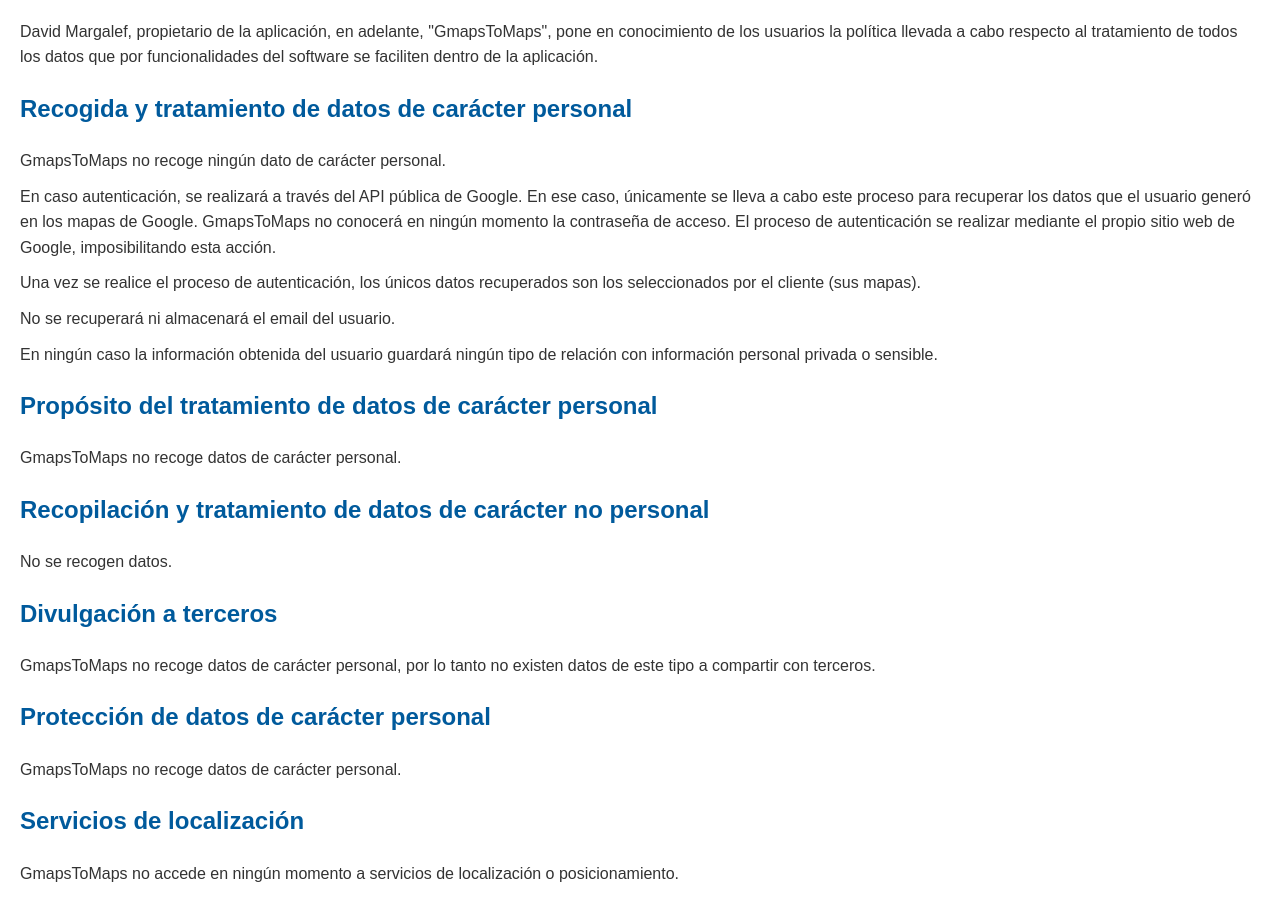
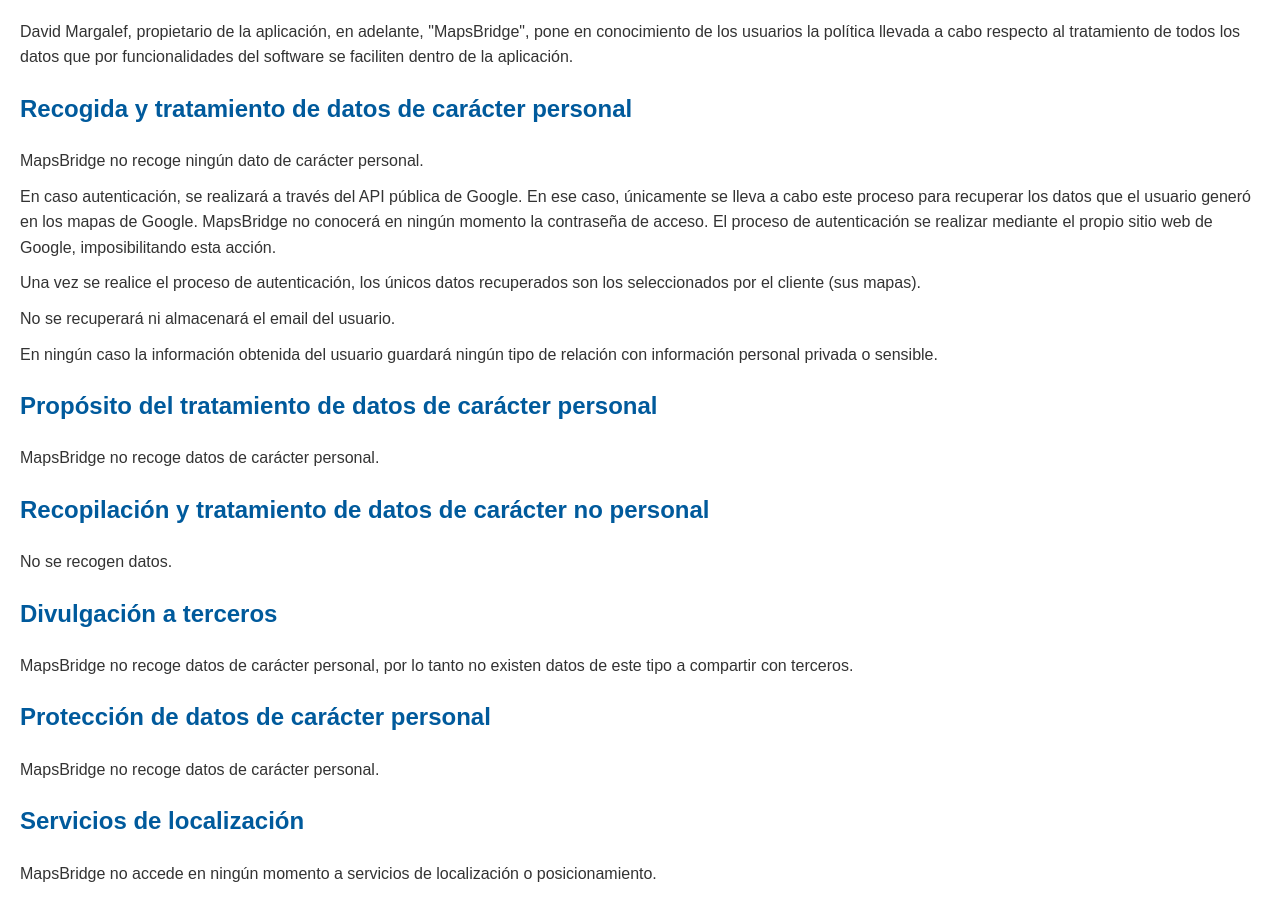
Before and after one commit to DavidWW/privacidad_mapsBridge, a plain HTML site: page index.html in a window 1280 px wide. Shown: the part 74-980 px from the top of the page. Drawn offline with Linux system fonts and the light colour scheme.

Commit message:
Update index.html

```diff
--- a/index.html
+++ b/index.html
@@ -22,27 +22,27 @@
 </head>
 <body>
     <h1>Política de privacidad</h1>
-    <p>David Margalef, propietario de la aplicación, en adelante, "GmapsToMaps", pone en conocimiento de los usuarios la política llevada a cabo respecto al tratamiento de todos los datos que por funcionalidades del software se faciliten dentro de la aplicación.</p>
+    <p>David Margalef, propietario de la aplicación, en adelante, "MapsBridge", pone en conocimiento de los usuarios la política llevada a cabo respecto al tratamiento de todos los datos que por funcionalidades del software se faciliten dentro de la aplicación.</p>
 
     <h2>Recogida y tratamiento de datos de carácter personal</h2>
-    <p>GmapsToMaps no recoge ningún dato de carácter personal.</p>
-    <p>En caso autenticación, se realizará a través del API pública de Google. En ese caso, únicamente se lleva a cabo este proceso para recuperar los datos que el usuario generó en los mapas de Google. GmapsToMaps no conocerá en ningún momento la contraseña de acceso. El proceso de autenticación se realizar mediante el propio sitio web de Google, imposibilitando esta acción.</p>
+    <p>MapsBridge no recoge ningún dato de carácter personal.</p>
+    <p>En caso autenticación, se realizará a través del API pública de Google. En ese caso, únicamente se lleva a cabo este proceso para recuperar los datos que el usuario generó en los mapas de Google. MapsBridge no conocerá en ningún momento la contraseña de acceso. El proceso de autenticación se realizar mediante el propio sitio web de Google, imposibilitando esta acción.</p>
     <p>Una vez se realice el proceso de autenticación, los únicos datos recuperados son los seleccionados por el cliente (sus mapas).</p>
     <p>No se recuperará ni almacenará el email del usuario.</p>
     <p>En ningún caso la información obtenida del usuario guardará ningún tipo de relación con información personal privada o sensible.</p>
 
     <h2>Propósito del tratamiento de datos de carácter personal</h2>
-    <p>GmapsToMaps no recoge datos de carácter personal.</p>
+    <p>MapsBridge no recoge datos de carácter personal.</p>
 
     <h2>Recopilación y tratamiento de datos de carácter no personal</h2>
     <p>No se recogen datos.</p>
 
     <h2>Divulgación a terceros</h2>
-    <p>GmapsToMaps no recoge datos de carácter personal, por lo tanto no existen datos de este tipo a compartir con terceros.</p>
+    <p>MapsBridge no recoge datos de carácter personal, por lo tanto no existen datos de este tipo a compartir con terceros.</p>
 
     <h2>Protección de datos de carácter personal</h2>
-    <p>GmapsToMaps no recoge datos de carácter personal.</p>
+    <p>MapsBridge no recoge datos de carácter personal.</p>
 
     <h2>Servicios de localización</h2>
-    <p>GmapsToMaps no accede en ningún momento a servicios de localización o posicionamiento.</p>
+    <p>MapsBridge no accede en ningún momento a servicios de localización o posicionamiento.</p>
 </body>
```
